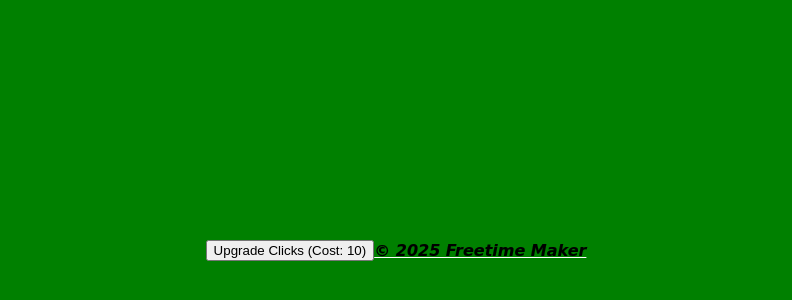
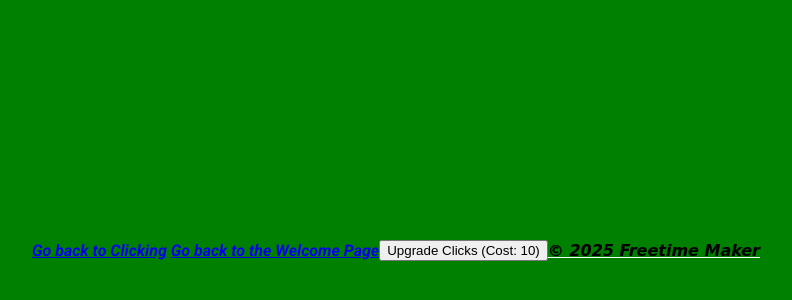
Before and after one commit to FreetimeMaker/Multiple-Clicker-Online, a website: page HTML/Upgrades.html in a window 1280 px wide. Shown: the part 150-450 px from the top of the page, without its empty margins (244-1036 px from the left). Drawn offline with Linux system fonts and the light colour scheme; files that its build step writes are made by us from their sources; files whose address does not match are found by name; a web font is replaced by a local one.

Commit message:
fixed a few Bugs and added the Go Back Section

```diff
--- a/HTML/Upgrades.html
+++ b/HTML/Upgrades.html
@@ -18,7 +18,7 @@
     <link rel="preconnect" href="https://fonts.gstatic.com" crossorigin>
     <link href="https://fonts.googleapis.com/css2?family=Anton&display=swap" rel="stylesheet">
     <link rel="icon" type="image/x-icon" href="../Icons/favicon.ico">
-    <title>Play Cookie Clicker Online</title>
+    <title>Cookie Clicker Online Upgrades</title>
     <script src="src/script.js"></script> <!-- Include your JavaScript file here -->
     <!-- Google tag (gtag.js) -->
     <script async src="https://www.googletagmanager.com/gtag/js?id=G-NK6XMZVMVB"></script>
@@ -32,6 +32,10 @@
   </head>
   <body>
     <h1 id="Header1"></h1>
+    <div class="Home">
+      <a href="Game.html">Go back to Clicking</a>
+      <a href="../index.html">Go back to the Welcome Page</a>
+    </div>
 
     <div id="Upgrades">
         <button id="upgrade-button" data-cost="10">Upgrade Clicks (Cost: 10)</button>
--- a/src/Game.css
+++ b/src/Game.css
@@ -30,3 +30,14 @@ button  {
 button:hover {
   background-color: #0056b3;
 }
+
+.Home {
+  text-align: center;
+  font-size: 1em;
+  color: brown;
+  font-weight: bold;
+  font-style: italic;
+  text-decoration: underline;
+  text-decoration-color: burlywood;
+  font-family: "Roboto", sans-serif;
+}
--- a/src/Upgrades.css
+++ b/src/Upgrades.css
@@ -9,3 +9,14 @@ body {
   align-items: center;
   font-family: -apple-system, BlinkMacSystemFont, 'Segoe UI', Roboto, Oxygen, Ubuntu, Cantarell, 'Open Sans', 'Helvetica Neue', sans-serif;
 }
+
+.Home {
+  text-align: center;
+  font-size: 1em;
+  color: red;
+  font-weight: bold;
+  font-style: italic;
+  text-decoration: underline;
+  text-decoration-color: green;
+  font-family: "Roboto", sans-serif;
+}
--- a/src/style.css
+++ b/src/style.css
@@ -9,8 +9,3 @@ body {
   align-items: center;
   font-family: -apple-system, BlinkMacSystemFont, 'Segoe UI', Roboto, Oxygen, Ubuntu, Cantarell, 'Open Sans', 'Helvetica Neue', sans-serif;
 }
-
-button  {
-  background-color: black;
-  color: white;
-}
```
Also changed, not shown: HTML/Game.html (+4 -3 lines). Lines whose indentation alone changed are shown as unchanged.
